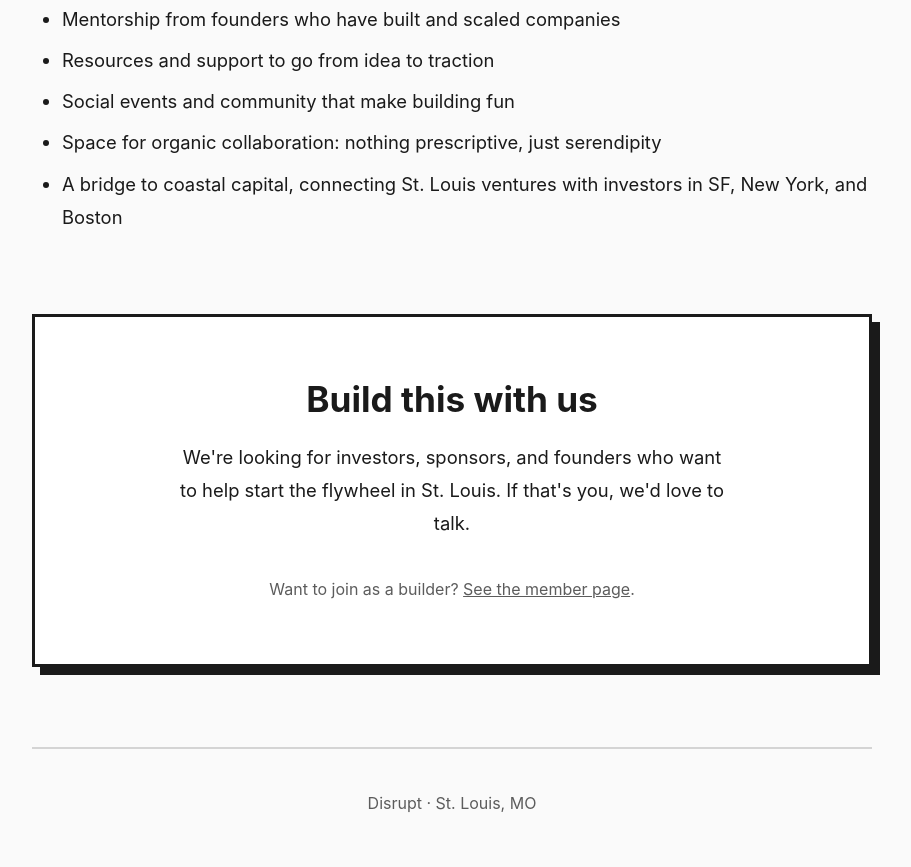
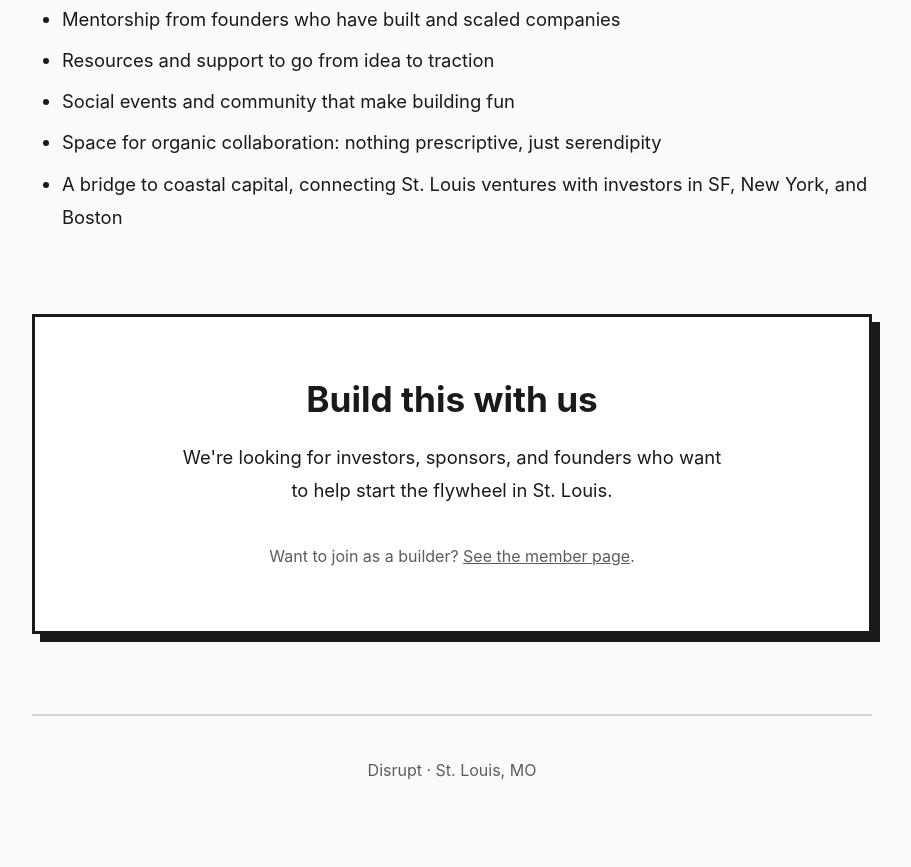
Before and after one commit to zinska/disruptio, a plain HTML site: page thesis.html in a window 1280 px wide. Shown: the part 4766-5633 px from the top of the page, without its empty margins (188-1099 px from the left). Drawn offline with Linux system fonts and the light colour scheme.

Commit message:
Drop "we'd love to talk" line from thesis CTA
Co-Authored-By: Claude Opus 5.5 <noreply@anthropic.com>

```diff
--- a/thesis.html
+++ b/thesis.html
@@ -386,7 +386,7 @@
       <!-- CLOSING CTA: for investors, sponsors, and mentors -->
       <section class="cta" id="contact">
         <h2>Build this with us</h2>
-        <p>We're looking for investors, sponsors, and founders who want to help start the flywheel in St. Louis. If that's you, we'd love to talk.</p>
+        <p>We're looking for investors, sponsors, and founders who want to help start the flywheel in St. Louis.</p>
         <p class="share-line">Want to join as a builder? <a href="/">See the member page</a>.</p>
       </section>
 
```
